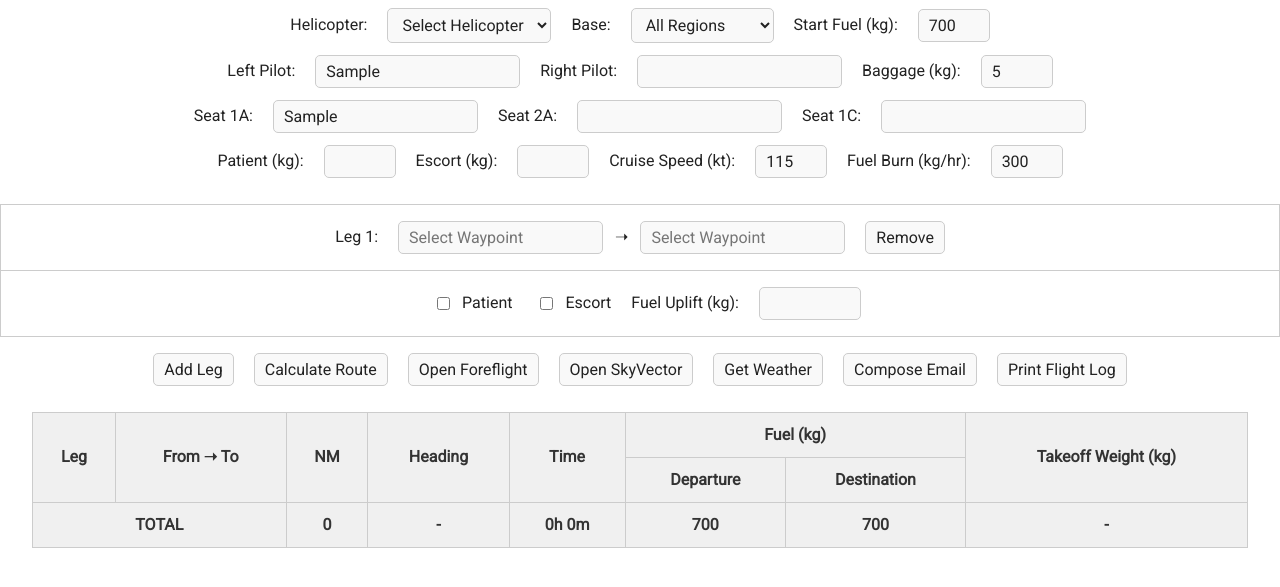
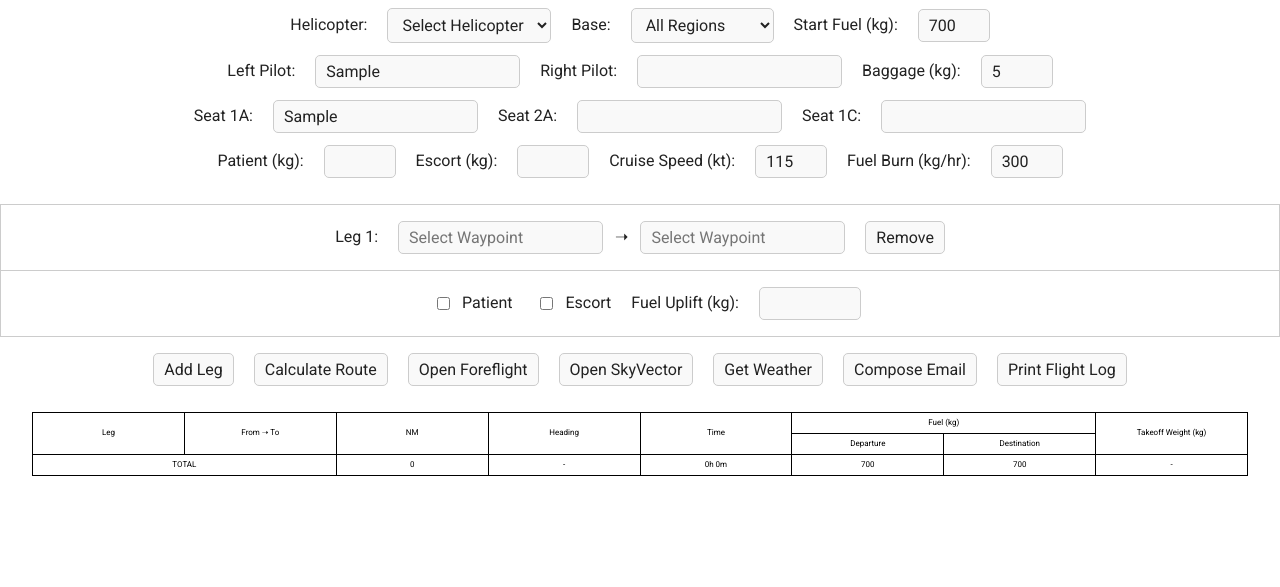
Before and after one commit to helifriz/planner, a plain HTML site: page index.html in a window 1280 px wide. Both pictures are taken after typing "Sample", "Sample", "5", "Sample", "Sample", "Sample" into the empty fields and a click on the button "Calculate Route". Shown: the part 79-666 px from the top of the page. Drawn offline with Linux system fonts and the light colour scheme.

Commit message:
style: apply flight plan table styling to route

```diff
--- a/script.js
+++ b/script.js
@@ -389,7 +389,7 @@ function calculateRoute() {
     totalFuel = 0,
     lastWeight = 0;
   let table = `
-<table>
+<table class="tableizer-table">
   <thead>
     <tr>
       <th rowspan="2">Leg</th>
--- a/style.css
+++ b/style.css
@@ -158,3 +158,33 @@ th {
 #weightTable table.weight-table td:not(:first-child) {
   width: 45px;
 }
+
+/* Match flight plan styling */
+table.tableizer-table {
+  font-size: 8px;
+  border: 1px solid #ccc;
+  font-family: "Roboto", Arial, Helvetica, sans-serif;
+  table-layout: fixed;
+  border-collapse: collapse;
+  border-spacing: 0;
+}
+
+.tableizer-table th,
+.tableizer-table td {
+  border: 1px solid #000;
+  padding: 4px;
+  margin: 0;
+  font-weight: normal !important;
+  text-align: center;
+}
+
+.tableizer-table th {
+  background-color: #fff;
+  color: #000;
+}
+
+.spacer {
+  border: none;
+  visibility: hidden;
+  padding: 0;
+}
```
